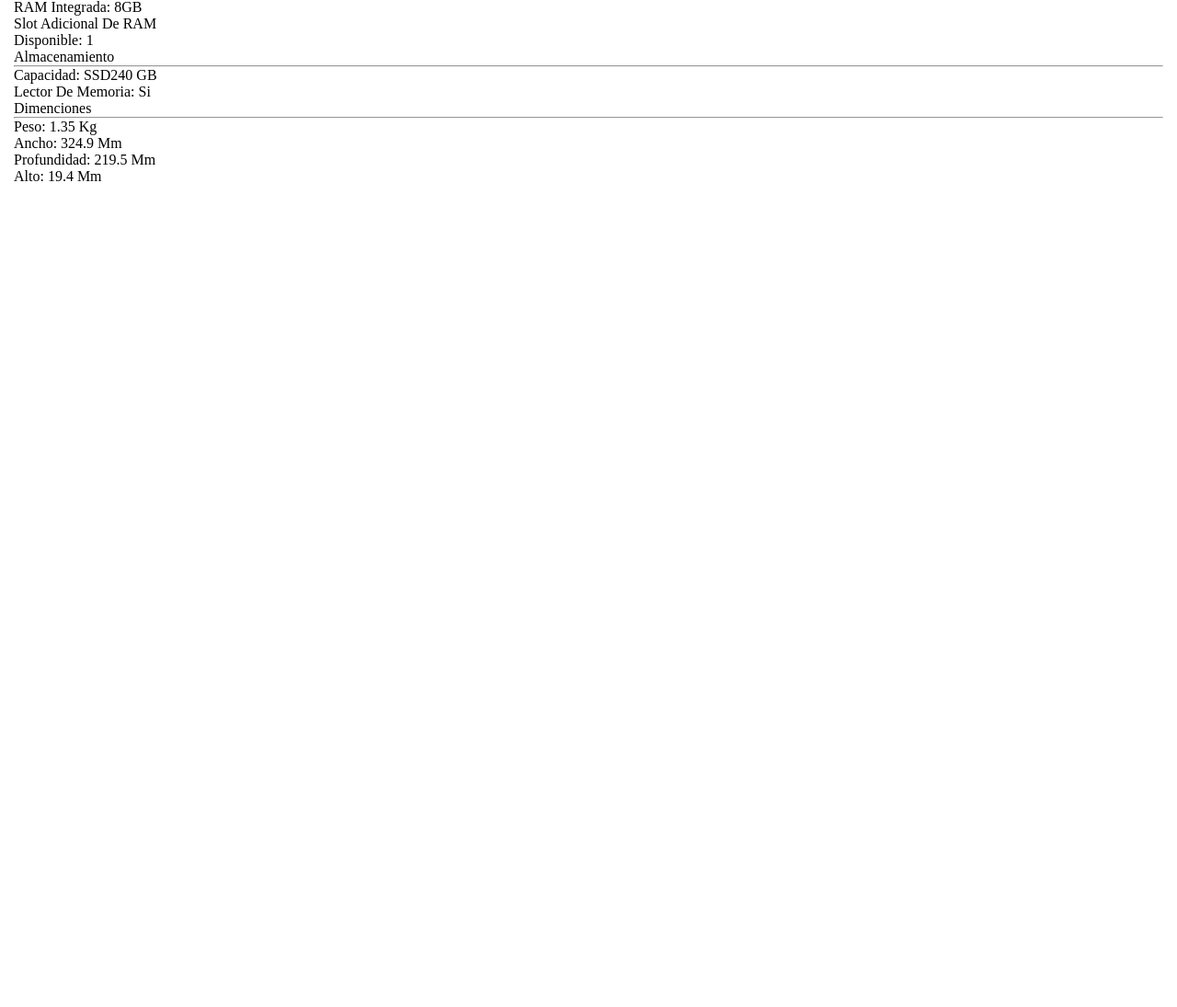
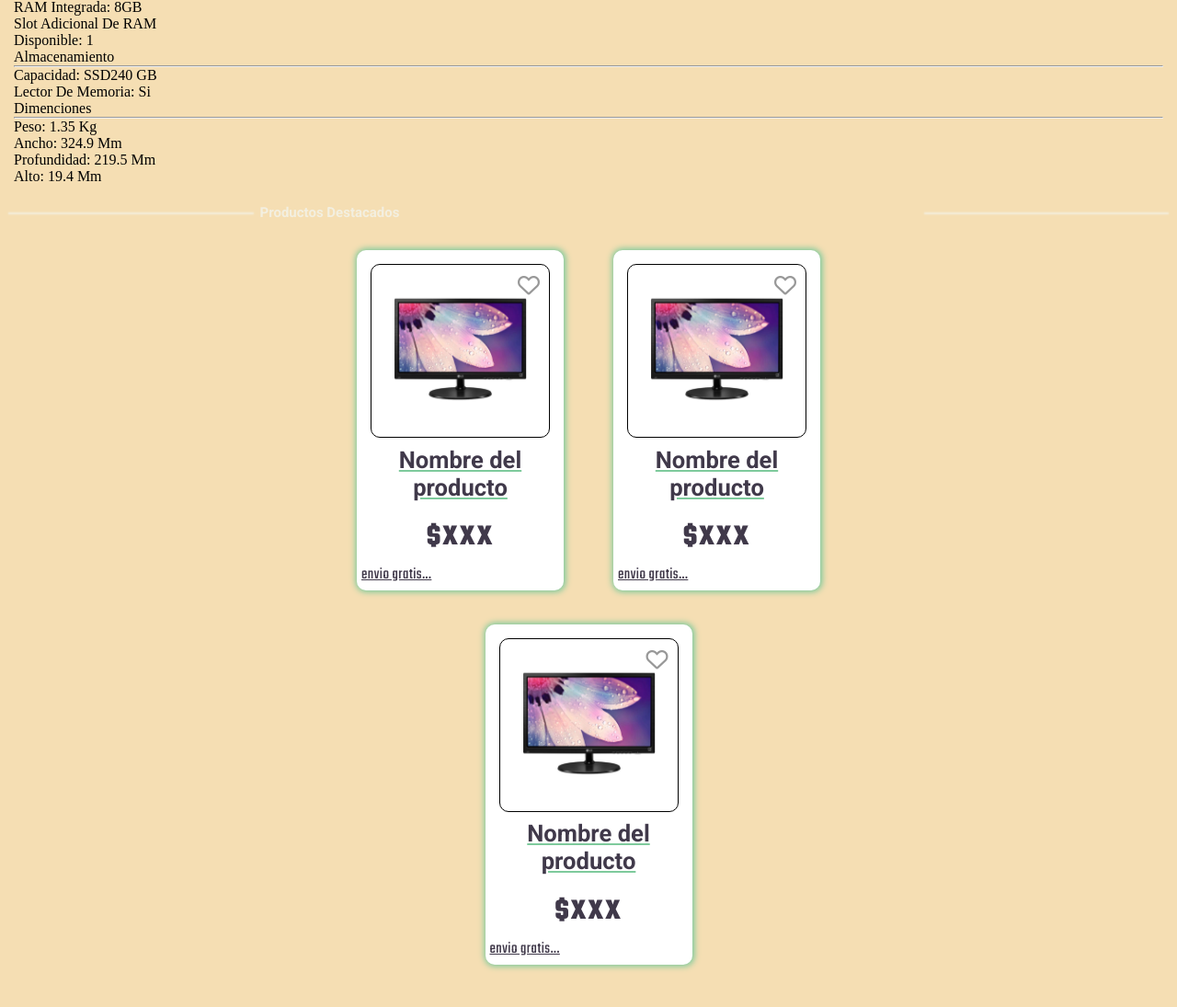
Before and after one commit to LuqueJuanManuel/Grupo_10_ProGamer, a Node server app: page /productDetail in a window 1280 px wide. Shown: the part 4836-5931 px from the top of the page at 92% size. Before the commit the page ends 5033 px from the top, so only its background shows below. Run offline with Node 20, Linux system fonts and the light colour scheme.

Commit message:
productDetail - productos destacados

```diff
--- a/app/public/css/productDetail.css
+++ b/app/public/css/productDetail.css
@@ -26,7 +26,7 @@
 }
 
 body#productDetail {
-    background-color: white;
+    background-color: wheat;
     display: flex;
     flex-direction: column;
     padding: 10px;
@@ -47,3 +47,152 @@ body#productDetail article {
 body#productDetail article h3 {
     text-align: center;
 }
+
+
+
+
+/* Productos Destacados */
+/* titulo */
+section.title-featured {
+    margin-bottom: 2rem;
+    margin-top: 1rem;
+}
+section.title-featured div.featured-container {
+    display: flex;
+    justify-content:center;
+    align-items: center;
+}
+section.title-featured div.featured-container h2.featured-prom{
+    width: 82%;
+    text-align: center;
+    font-family: var(--fuente-titulos);
+    /* text-align: center; */
+    font-size: var(--titulos);
+    color: var(--crema);
+}
+section.title-featured div.featured-container hr.line-left {
+    width: 30%;
+    margin-right: 0.5rem;
+    border: 0;
+    box-shadow: 0 1px 2px 1px var(--crema);
+}
+section.title-featured div.featured-container hr.line-rigth {
+    width: 30%;
+    /* margin-left: 0.5rem; */
+    border: 0;
+    box-shadow: 0 1px 2px 1px var(--crema);
+}
+
+/* Container de los productos D. */
+
+section.porducts-offerts {
+    display: flex;
+    justify-content: center;
+    align-items: center;
+    flex-wrap: wrap;
+    margin: 0 auto;
+    gap: 8%;
+}
+section.porducts-offerts article.product {
+    display: flex;
+    flex-direction:column;
+    padding: 0.5rem;
+    margin-bottom: 2.3rem;
+    max-width: 225px;
+    max-height: 370px;
+    border: none;
+    border-radius: 10px;
+    background-color: white;
+    box-shadow: 0.5px 0 6px 2px var(--verde-oscuro);
+    transition: all 0.8s ease;
+}
+/**/
+
+
+section.porducts-offerts article.product:hover {
+    box-shadow: 6px 6px 16px var(--verde-oscuro);
+}
+section.porducts-offerts article.product div.photo-container {
+    position: relative;
+    display: flex;
+    height: 190px;
+    justify-content: center;
+    align-items: center;
+    margin: 10px 10px 5px 10px;
+    padding: 5px;
+    border: 1px solid black;
+    border-radius: 10px;
+    transition: all 5ms ease;
+}
+section.porducts-offerts article.product div.photo-container:hover {
+    border: none;
+    box-shadow: 0.5px 0 6px 2px var(--verde-oscuro);
+}
+section.porducts-offerts article.product div.photo-container img {
+    width: 100%;
+    height: 100%;
+    object-fit: cover;
+}
+section.porducts-offerts article.product div.photo-container i {
+    position:absolute;
+    top: 10px;
+    right: 10px;
+    font-size: 150%;
+    opacity: 0.4;
+    cursor: pointer;
+}
+section.porducts-offerts article.product div.photo-container i:hover{
+    color: red;
+    font-weight: bold;
+    font-weight: none;
+}
+section.porducts-offerts article.product a h3 {
+    font-family: var(--fuente-titulos);
+    font-size: 1.6rem;
+    padding-bottom: 0.3rem;
+    margin-top: 0.2rem;
+    margin-bottom: 0.4rem;
+    text-align: center;
+    color: var(--gris-claro);
+    text-decoration: underline var(--verde-oscuro);
+    transition: all 5ms ease;
+}
+section.porducts-offerts article.product a h3:hover{
+    font-size: 1.8rem;
+
+}
+section.porducts-offerts article.product a {
+    text-decoration: none;
+}
+section.porducts-offerts article.product div.price {
+    display:flex;
+    justify-content: center;
+    align-items: center;
+    margin-left: 18px;
+}
+section.porducts-offerts article.product div.price-product{
+    display:flex;
+    justify-content: center;
+    align-items: center;
+}
+section.porducts-offerts article.product div.price span.numb-offert {
+    font-size: 1rem;
+    letter-spacing: 0.3px;
+    font-family: var(--fuente-parrafos);
+    font-weight: 600;
+    color: var(--verde-oscuro);
+}
+section.porducts-offerts article.product div h3 {
+    font-size: 2rem;
+    letter-spacing: 2px;
+    font-family: var(--fuente-parrafos);
+    color: var(--gris-claro);
+    padding: 5px;
+}
+section.porducts-offerts article.product p {
+    font-family: var(--fuente-parrafos);
+    font-size: 1.1rem;
+    letter-spacing: 0.5px;
+    text-decoration: underline var(--gris-claro);
+    color: var(--gris-claro);
+}
--- a/app/views/productDetail.html
+++ b/app/views/productDetail.html
@@ -160,7 +160,74 @@
 
     <!-- Productos Destacados -->
 
+    <section class="title-featured">
+        <div class="featured-container">
+            <hr class="line-left">
+            <h2 class="featured-prom">
+                Productos Destacados
+            </h2>
+            <hr class="line-rigth">
+        </div>
+    </section>
 
+    <!-- Container de los productos D.-->
+    <section class="porducts-offerts">
+
+        <article class="product one">
+            <div class="photo-container">
+                <a href="">
+                    <img src="images/monitor.jpg" alt="notebook">
+                </a>
+                <!-- moto ofert y heard -->
+                <i class="fa-regular fa-heart"></i>
+            </div>
+            <a href="">
+                <h3>Nombre del producto</h3>
+            </a>
+            <div class="price-product">
+                <h3>$XXX</h3>
+                <!-- <span class="numb-offert">20% OFF</span> -->
+            </div>
+            <p>envio gratis...</p>
+        </article>
+
+        <article class="product two">
+            <div class="photo-container">
+                <a href="">
+                    <img src="images/monitor.jpg" alt="notebook">
+                </a>
+                <!-- moto ofert y heard -->
+                <i class="fa-regular fa-heart"></i>
+            </div>
+            <a href="">
+                <h3>Nombre del producto</h3>
+            </a>
+            <div class="price-product">
+                <h3>$XXX</h3>
+                <!-- <span class="numb-offert">20% OFF</span> -->
+            </div>
+            <p>envio gratis...</p>
+        </article>
+
+        <article class="product three">
+            <div class="photo-container">
+                <a href="">
+                    <img src="images/monitor.jpg" alt="notebook">
+                </a>
+                <!-- moto ofert y heard -->
+                <i class="fa-regular fa-heart"></i>
+            </div>
+            <a href="">
+                <h3>Nombre del producto</h3>
+            </a>
+            <div class="price-product">
+                <h3>$XXX</h3>
+                <!-- <span class="numb-offert">20% OFF</span> -->
+            </div>
+            <p>envio gratis...</p>
+        </article>
+
+    </section>
 
 
 </body>
```
